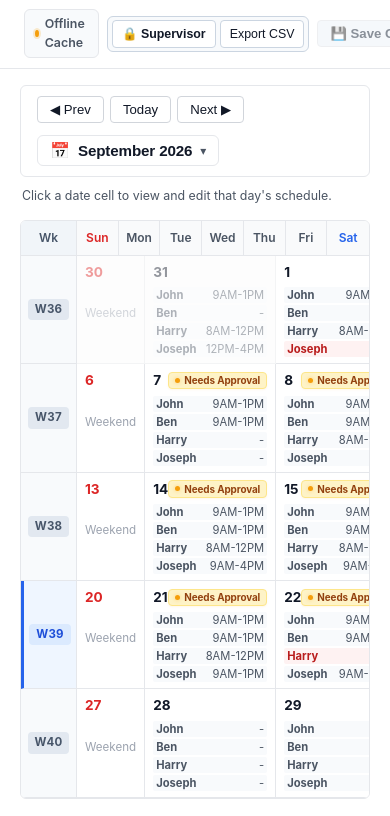
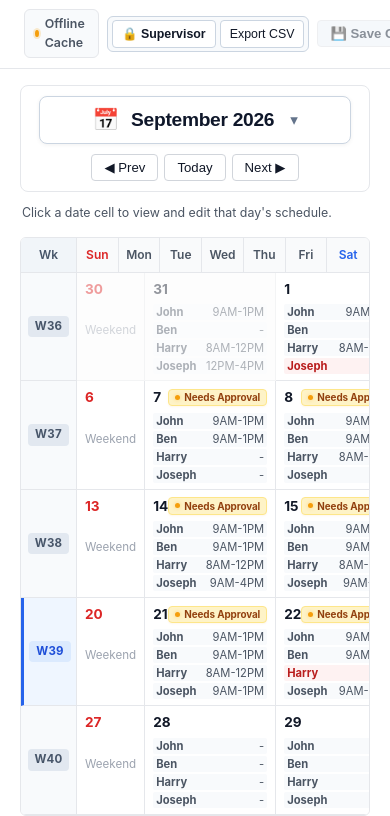
Before and after one commit to elcapt-developer/it-onsite-shift, a website: page index.html in a window 390 px wide. Shown: the part 44-860 px from the top of the page. Drawn offline with Linux system fonts and the light colour scheme; no server answers.

Commit message:
Center and enlarge date navigation trigger button for prominent visibility

```diff
--- a/index.html
+++ b/index.html
@@ -76,6 +76,8 @@
           </div>
         </div>
       </div>
+
+      <div class="nav-right-spacer" aria-hidden="true"></div>
     </div>
 
     <!-- Instructions banner -->
--- a/styles.css
+++ b/styles.css
@@ -292,63 +292,107 @@ body {
 }
 
 /* Navigator Bar */
+/* Navigator Bar */
 .navigator-bar {
   background: #ffffff;
   border: 1px solid var(--border);
-  border-radius: 6px;
-  padding: 10px 16px;
-  margin-bottom: 10px;
-  display: flex;
+  border-radius: 8px;
+  padding: 10px 18px;
+  margin-bottom: 12px;
+  display: grid;
+  grid-template-columns: 1fr auto 1fr;
   align-items: center;
-  justify-content: space-between;
-  flex-wrap: wrap;
-  gap: 12px;
+  gap: 16px;
 }
 
 .nav-controls {
   display: flex;
   align-items: center;
   gap: 6px;
+  justify-self: start;
 }
 
 .nav-display-wrap {
   position: relative;
-  display: inline-flex;
-  align-items: center;
+  display: flex;
+  justify-content: center;
+  justify-self: center;
+}
+
+.nav-right-spacer {
+  justify-self: end;
 }
 
 .period-trigger-btn {
   display: inline-flex;
   align-items: center;
-  gap: 8px;
-  padding: 5px 12px;
+  justify-content: center;
+  gap: 12px;
+  min-width: 380px;
+  padding: 10px 32px;
   background: #ffffff;
-  border: 1px solid var(--border);
-  border-radius: 6px;
+  border: 1.5px solid #cbd5e1;
+  border-radius: 8px;
   cursor: pointer;
-  transition: all 0.15s ease;
+  transition: all 0.18s cubic-bezier(0.4, 0, 0.2, 1);
   color: var(--text-main);
+  box-shadow: 0 1px 4px rgba(0, 0, 0, 0.06);
 }
 
 .period-trigger-btn:hover {
   background: #f8fafc;
-  border-color: var(--border-dark);
+  border-color: #2563eb;
+  box-shadow: 0 4px 14px rgba(37, 99, 235, 0.16);
+  transform: translateY(-1px);
 }
 
 .cal-icon {
-  font-size: 1rem;
+  font-size: 1.35rem;
+  display: inline-flex;
+  align-items: center;
 }
 
 .nav-title {
-  font-size: 0.95rem;
-  font-weight: 700;
-  color: var(--text-main);
-  letter-spacing: -0.01em;
+  font-size: 1.2rem;
+  font-weight: 800;
+  color: #0f172a;
+  letter-spacing: -0.015em;
+  white-space: nowrap;
 }
 
 .trigger-arrow {
-  font-size: 0.75rem;
-  color: var(--text-muted);
+  font-size: 0.95rem;
+  color: #64748b;
+  margin-left: 4px;
+  transition: color 0.15s ease, transform 0.15s ease;
+}
+
+.period-trigger-btn:hover .trigger-arrow {
+  color: #2563eb;
+}
+
+@media (max-width: 820px) {
+  .navigator-bar {
+    display: flex;
+    flex-direction: column;
+    align-items: stretch;
+    gap: 10px;
+  }
+  .nav-controls {
+    justify-content: center;
+    order: 2;
+  }
+  .nav-display-wrap {
+    order: 1;
+    width: 100%;
+  }
+  .period-trigger-btn {
+    min-width: 100%;
+    width: 100%;
+  }
+  .nav-right-spacer {
+    display: none;
+  }
 }
 
 /* Mini Calendar Popover with Week Highlights */
```
